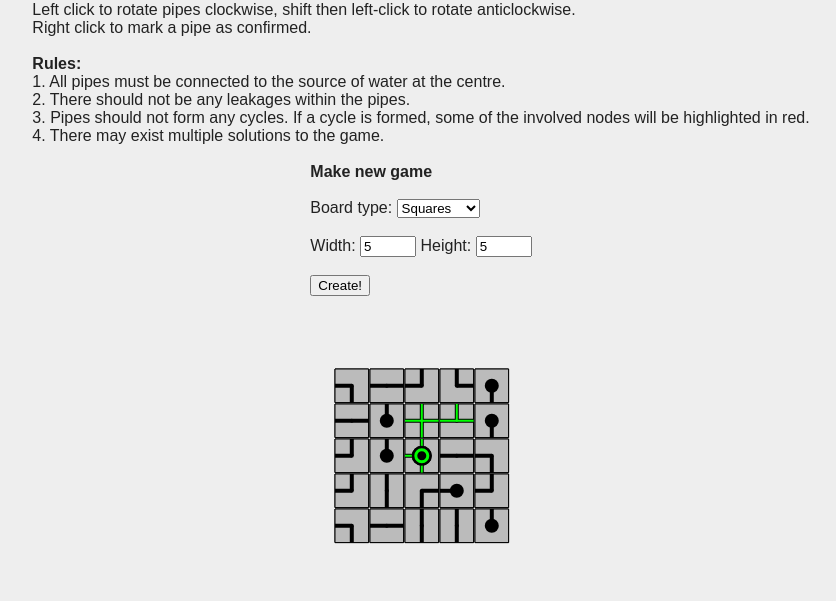
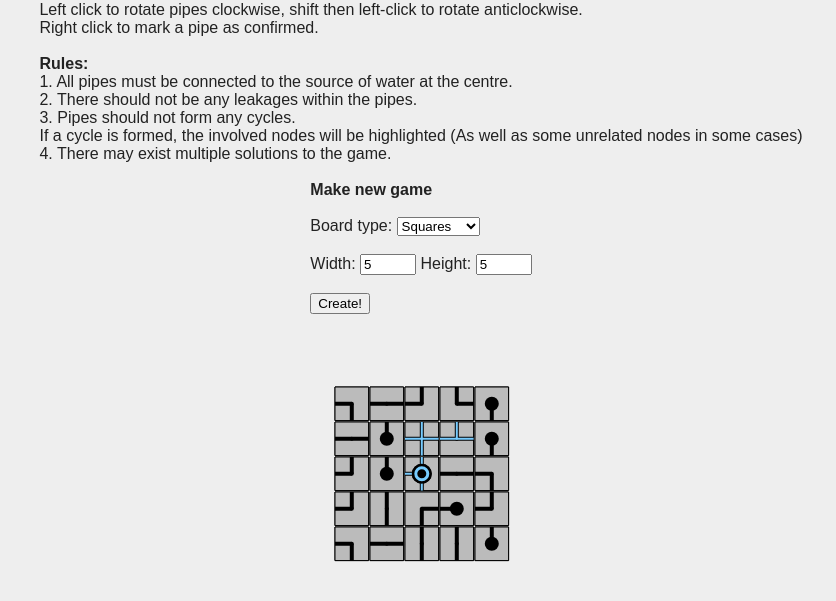
Before and after one commit to TechGeekUnited/connect-pipes-polygonal, a plain HTML site: page index.html in a window 1280 px wide. Shown: the part 87-688 px from the top of the page, without its empty margins (219-1055 px from the left). Drawn offline with Linux system fonts and the light colour scheme.

Commit message:
Improve cycle matching

```diff
--- a/boards.js
+++ b/boards.js
@@ -25,19 +25,23 @@ const game = {
 		const hasLight = new Map();
 		const hasCycle = new Map();
 		for (const [key, poly] of game.board) {
-			poly.search.visited = 0;
+			poly.search.visited = false;
+			poly.search.degree = 0;
 			hasLight.set(key, poly.hasLight);
 			hasCycle.set(key, poly.hasCycle);
 			poly.hasLight = false;
 			poly.hasCycle = false;
 		}
+		const nodes = [];
 		function DFS(u, parent) {
 			u.search.visited = true;
+			nodes.push(u);
 			for (let i = 0; i < u.sides; i++) {
 				const v = u.connections[i];
-				if (v === parent) continue;
 				if (!v || !u.hasConnection(i)) continue;
 				if (!v.hasConnection(v.connections.indexOf(u))) continue;
+				v.search.degree++;
+				if (v === parent) continue;
 				if (v.search.visited) {
 					v.hasCycle = true;
 					u.hasCycle = true;
@@ -47,12 +51,32 @@ const game = {
 				}
 			}
 		}
-		game.source.hasLight = 1;
+		game.source.hasLight = true;
 		DFS(game.source, game.source);
+		for (const poly of nodes) {
+			poly.search.visited = false;
+		}
+		function DFS2(u) {
+			u.search.visited = true;
+			for (let i = 0; i < u.sides; i++) {
+				const v = u.connections[i];
+				if (!v || !u.hasConnection(i) || !v.hasLight) continue;
+				if (!v.hasConnection(v.connections.indexOf(u)) || v.search.visited) continue;
+				v.search.degree--;
+				if (v.search.degree === 1) DFS2(v);
+			}
+		}
+		for (const poly of nodes) {
+			if (poly.search.degree <= 1 && !poly.search.visited) DFS2(poly);
+		}
+		for (const poly of nodes) {
+			if (poly.search.degree > 1) poly.hasCycle = true;
+		}
 		let allLit = true;
 		for (const [key, poly] of game.board) {
 			if (!poly.hasLight || poly.hasCycle) allLit = false;
 			if (hasLight.get(key) !== poly.hasLight) poly.lastCanvasUpdate = currentCanvasUpdate;
+			if (hasCycle.get(key) !== poly.hasCycle) poly.lastCanvasUpdate = currentCanvasUpdate;
 		}
 		if (allLit) game.makeWin();
 	},
--- a/canvas.js
+++ b/canvas.js
@@ -40,7 +40,7 @@ function renderPolygon(polygon) {
 	if (polygon.hasLight) {
 		ctx.beginPath();
 		ctx.lineWidth = 2;
-		ctx.strokeStyle = polygon.hasCycle ? "#f00" : "#0f0";
+		ctx.strokeStyle = polygon.hasCycle ? "#f00" : "#7cf";
 		for (let i = 0; i < polygon.sides; i++) {
 			if ((polygon.pipes & (1 << i)) === 0) continue;
 			ctx.moveTo(x, y);
@@ -58,13 +58,13 @@ function renderPolygon(polygon) {
 		ctx.beginPath();
 		ctx.arc(polygon.position[0], polygon.position[1], 10, 0, 2 * Math.PI);
 		ctx.fill();
-		ctx.strokeStyle = "#0f0";
+		ctx.strokeStyle = game.source.hasCycle ? "#f00" : "#7cf";
 		ctx.lineWidth = 3;
 		ctx.beginPath();
 		ctx.arc(polygon.position[0], polygon.position[1], 6, 0, 2 * Math.PI);
 		ctx.stroke();
 	} else if (polygon.hasLight) {
-		ctx.fillStyle = polygon.hasCycle ? "#f00" : "#0f0";
+		ctx.fillStyle = polygon.hasCycle ? "#f00" : "#7cf";
 		ctx.beginPath();
 		ctx.arc(polygon.position[0], polygon.position[1], circleSize - 1, 0, 2 * Math.PI);
 		ctx.fill();
--- a/index.html
+++ b/index.html
@@ -20,8 +20,10 @@
 			<br>
 			2. There should not be any leakages within the pipes.
 			<br>
-			3. Pipes should not form any cycles. If a cycle is formed, some of the involved nodes
-			will be highlighted in red.
+			3. Pipes should not form any cycles.
+			<br>
+			If a cycle is formed, the involved nodes will be
+			highlighted (As well as some unrelated nodes in some cases)
 			<br>
 			4. There may exist multiple solutions to the game.
 		</span>
--- a/polygon.js
+++ b/polygon.js
@@ -10,7 +10,7 @@ class Polygon {
 	pipesRotation = 0;
 	pipesRotationDisplay = 0;
 	dsu = { root: null, size: 1 };
-	search = { visited: false };
+	search = { visited: false, degree: 0 };
 	id = idIter;
 	locked = false;
 	lastCanvasUpdate = 0;
```
